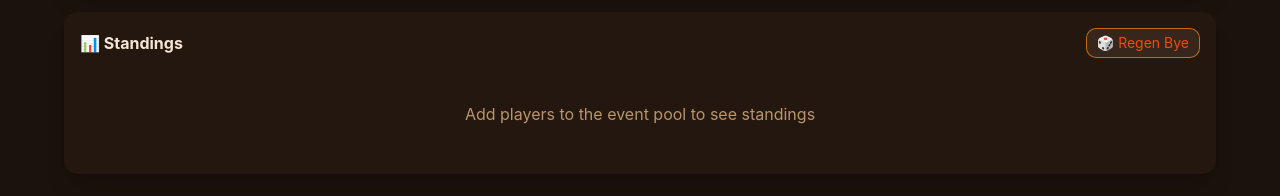
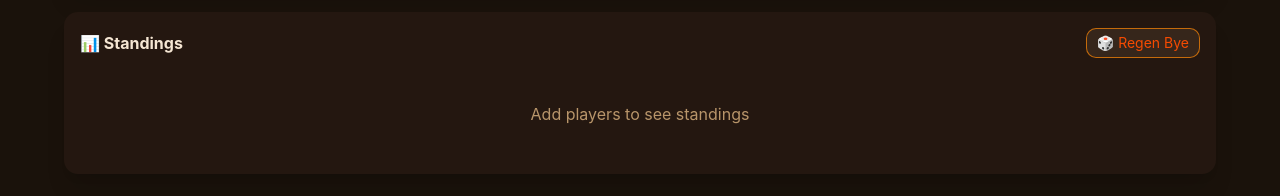
Before and after one commit to frankgqz/pickleball, a Next.js app: page / in a window 1280 px wide. Shown: the part 813-1009 px from the top of the page. Built offline with nearby package versions, Linux system fonts and the light colour scheme; no server answers.

Commit message:
Standings empty text; End Session shows '✅ Ended' for ended sessions + list/label refresh after ending

```diff
--- a/components/RoundHistoryPanel.tsx
+++ b/components/RoundHistoryPanel.tsx
@@ -388,17 +388,25 @@ export default function RoundHistoryPanel({
         {/* Row 3: Action buttons - Edit/Delete or Save/Cancel */}
         {currentDbSessionId && currentDbSessionId === currentSessionId && (
           <div className="mb-2">
+            {pastSessions.find(s => s.id === currentDbSessionId)?.isEnded ? (
+              <div className="w-full px-3 py-2 rounded-lg bg-muted-bg border border-line text-subtext text-sm font-medium text-center">
+                ✅ Ended
+              </div>
+            ) : (
               <button
                 onClick={async () => {
                   if (!onEndSession || !currentDbSessionId) return;
                   if (!confirm("End this session? You can still view and edit its rounds.")) return;
                   setPastSessionsOpen(false);
                   await onEndSession(currentDbSessionId);
+                  loadPastSessions();
+                  setSelectedSessionLabel(l => (l ? l.replace("🔄 ", "✅ ") : l));
                 }}
                 className="w-full px-3 py-2 rounded-lg bg-orange-600 hover:bg-orange-700 text-white text-sm font-medium"
               >
                 ⏹ End Session
               </button>
+            )}
           </div>
         )}
         {selectedRound && (
--- a/components/StandingsTable.tsx
+++ b/components/StandingsTable.tsx
@@ -145,7 +145,7 @@ export default function StandingsTable({
       </div>
 
       {sorted.length === 0 ? (
-        <p className="text-subtext text-center py-8">Add players to the event pool to see standings</p>
+        <p className="text-subtext text-center py-8">Add players to see standings</p>
       ) : (
         <div className="overflow-x-auto">
           <table className="w-full text-sm min-w-[600px]">
```
Lines whose indentation alone changed are shown as unchanged.
